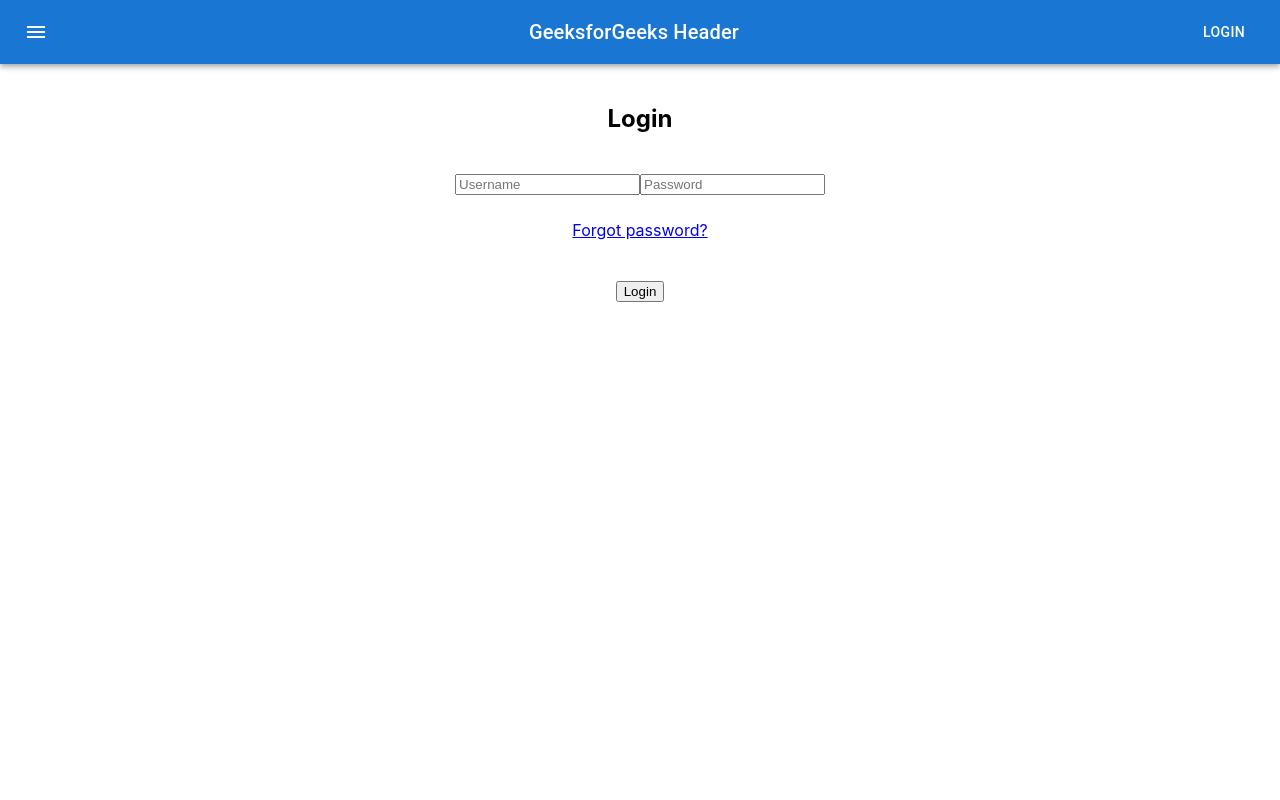
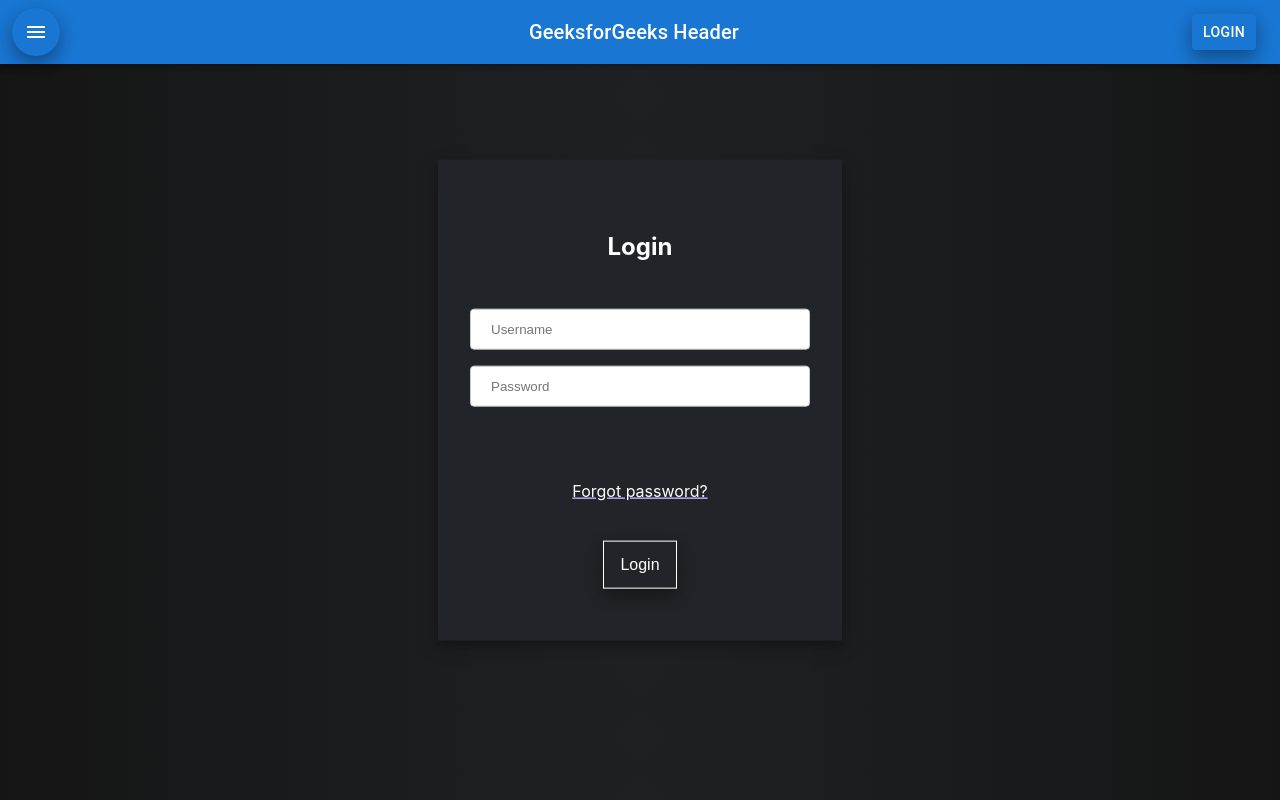
Before and after one commit to semihsatir9/neYapsak, a React (Create React App) app in the folder neyapsak/: page /login in a window 1280 px wide. Built offline with nearby package versions, Linux system fonts and the light colour scheme.

Commit message:
fix on register

```diff
--- a/neyapsak/package.json
+++ b/neyapsak/package.json
@@ -15,6 +15,7 @@
     "cookie-parser": "^1.4.6",
     "express-session": "^1.17.3",
     "react": "^18.2.0",
+    "react-bootstrap": "^2.7.2",
     "react-dom": "^18.2.0",
     "react-router-dom": "^6.10.0",
     "react-scripts": "^5.0.1",
--- a/neyapsak/src/App.css
+++ b/neyapsak/src/App.css
@@ -36,3 +36,141 @@
     transform: rotate(360deg);
   }
 }
+/*.App{
+  display: flex;
+  align-items: center;
+  flex-direction: column;
+}*/
+
+body {
+  background: rgb(30,33,36);
+  background: radial-gradient(circle, rgba(30,33,36,1) 0%, rgba(21,21,21,1) 100%);
+  color: white;
+}
+
+.align-left{
+  text-align: center;
+  margin-top: 40px;
+  margin-bottom: 160px;
+}
+
+.box{
+  width: 340px;
+  padding: 2rem;
+  box-shadow: 0 4px 8px 0 rgba(0, 0, 0, 0.2), 0 6px 20px 0 rgba(0, 0, 0, 0.19);
+  align-items: center;
+  background-color: #212529;
+}
+
+.centered {
+  position: absolute;
+  top: 50%;
+  left: 50%;
+  transform: translate(-50%, -50%);
+  text-align: center;
+}
+
+.enlist {
+  margin-top: 260px;
+  position: absolute;
+  /*padding-top: 20%;*/
+  top: 50%;
+  left: 50%;
+  transform: translate(-50%, -50%);
+}
+
+h2 {
+  color: white;
+}
+
+h6 {
+  color: white;
+  text-align: justify;
+  text-justify: inter-word;
+  padding-top: 12px;
+  padding-bottom: 4px;
+}
+
+button {
+  box-shadow: 0 8px 16px 0 rgba(0,0,0,0.2), 0 6px 20px 0 rgba(0,0,0,0.19);
+  background-color: transparent;
+  color: white;
+  border: 1px solid white;
+  padding: 14px 16px;
+  text-align: center;
+  text-decoration: none;
+  display: inline-block;
+  font-size: 16px;
+  transition-duration: 0.4s;
+}
+
+.button span {
+  cursor: pointer;
+  display: inline-block;
+  position: relative;
+  transition: 0.3s;
+}
+
+.button span:after {
+  content: '\00bb';
+  position: absolute;
+  opacity: 0;
+  top: 0;
+  right: -20px;
+  transition: 0.3s;
+}
+
+.button:hover {
+    background-color: white;
+    color: black;
+  }
+
+.button:hover span {
+  padding-right:20px;
+}
+
+.button:hover span:after {
+  opacity: 1;
+  right: 0;
+}
+
+input[type=text], select {
+  width: 100%;
+  padding: 12px 20px;
+  margin: 8px 0;
+  display: inline-block;
+  border: 1px solid #ccc;
+  border-radius: 4px;
+  box-sizing: border-box;
+}
+
+input[type=password], select {
+  width: 100%;
+  padding: 12px 20px;
+  margin: 8px 0;
+  display: inline-block;
+  border: 1px solid #ccc;
+  border-radius: 4px;
+  box-sizing: border-box;
+}
+
+input[type=number], select {
+  /*width: 100%;*/
+  width: 50%;
+  padding: 12px 20px;
+  margin: 8px 0;
+  display: inline-block;
+  border: 1px solid #ccc;
+  border-radius: 4px;
+  box-sizing: border-box;
+}
+
+.forgotPassword {
+  color: white;
+  text-decoration: underline;
+  text-decoration-color: white;
+}
+
+.display-linebreak{
+  margin-top: 20px;
+}
--- a/neyapsak/src/App.js
+++ b/neyapsak/src/App.js
@@ -3,7 +3,7 @@ import './App.css';
 import Header from './components/Header';
 import { BrowserRouter as Router, Routes, Route, Link } from "react-router-dom";
 import Login from './pages/Login';
-
+import Register from './pages/Register';
 
 function App() {
   return (
@@ -13,6 +13,7 @@ function App() {
                 <Routes>
 
                     <Route path="/login" exact element={<Login/>}/>
+                    <Route path="/register" exact element={<Register/>}/>
 
                 </Routes>
                 </div>
--- a/neyapsak/src/pages/Register.js
+++ b/neyapsak/src/pages/Register.js
@@ -13,8 +13,8 @@ function Register() {
     let navigate = useNavigate();
 
 
-    const registerEndUser = () => {
-        Axios.post('http://localhost:3001/register_end_user', {
+    const register = () => {
+        Axios.post('http://localhost:3001/register', {
             username: username,
             password: password
         }).then((response) => {
@@ -45,11 +45,11 @@ function Register() {
         <input type="text" name="username" id="username" placeholder="Username" onChange={(e) => { setUsername(e.target.value) }} />
         <input type="password" placeholder="Password" onChange={(e) => { setPassword(e.target.value) }} />
         <h6>{Status}</h6>
-        <button class="button" onClick={registerEndUser}><span>Register as End User</span></button>
+        <button class="button" onClick={register}><span>Register as End User</span></button>
         <br></br><br></br>
         </div>
         </div>
     );
 };
 
-export default RegisterEndUser;
+export default Register;
```
Also changed, not shown: 1 other file (tests, documents, lock files or other folders).
